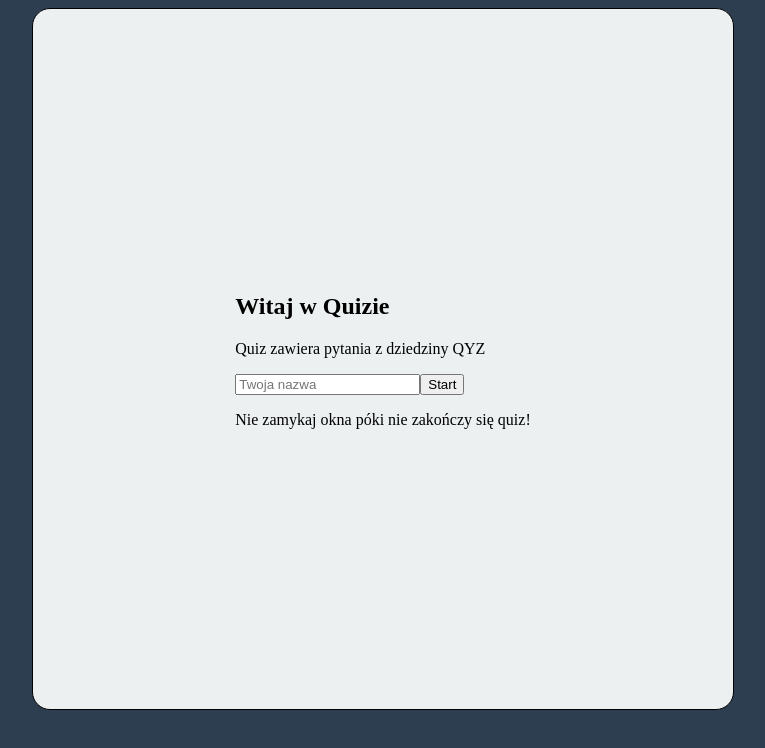
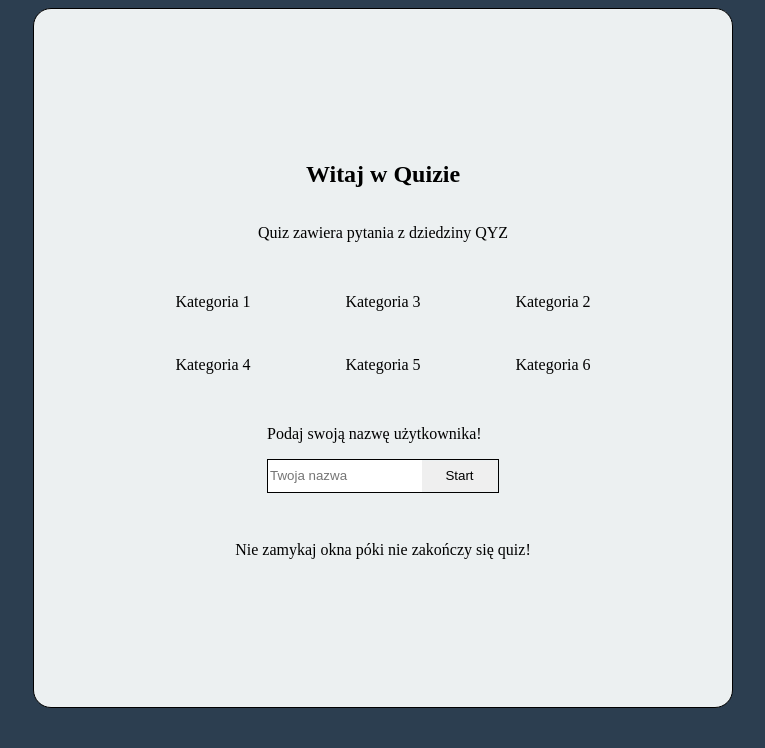
Before and after one commit to kkolcz/angular-quiz-app, an Angular app: page / in a window 1280 px wide. Shown: the top 748 px of the page, without its empty margins (257-1022 px from the left). Built offline with nearby package versions, Linux system fonts and the light colour scheme.

Commit message:
add some css styles

```diff
--- a/src/app/app.component.scss
+++ b/src/app/app.component.scss
@@ -1,3 +1,9 @@
+* {
+  margin: 0;
+  padding: 0;
+  box-sizing: border-box;
+}
+
 main {
   display: flex;
   justify-content: center;
--- a/src/app/start-app/start-app.component.html
+++ b/src/app/start-app/start-app.component.html
@@ -1,7 +1,23 @@
-<h2>Witaj w Quizie</h2>
-<p>Quiz zawiera pytania z dziedziny QYZ</p>
+<div class="app">
+    <h2>Witaj w Quizie</h2>
+    <p>Quiz zawiera pytania z dziedziny QYZ</p>
+    <div class="categories">
+        <div class="one" id="one" (click)="selectCategory($event)">Kategoria 1</div>
+        <div class="two" id="one">Kategoria 2</div>
+        <div class="three" id="one">Kategoria 3</div>
+        <div class="four" id="one">Kategoria 4</div>
+        <div class="five" id="one">Kategoria 5</div>
+        <div class="six" id="one">Kategoria 6</div>
+    </div>
 
-<input id="name" type="text" placeholder="Twoja nazwa" [formControl]="name">
-<button (click)="setQuizStart()">Start</button>
+    <div class="userName">
+        <p>Podaj swoją nazwę użytkownika!</p>
+        <div class="controlsButtons">
+            <input id="name" type="text" placeholder="Twoja nazwa" [formControl]="name">
+            <button (click)="setQuizStart()" (keydown.enter)="setQuizStart()">Start</button>
+        </div>
+    </div>
+    <p class="error">{{error}}</p>
 
-<p>Nie zamykaj okna póki nie zakończy się quiz!</p>
+    <p>Nie zamykaj okna póki nie zakończy się quiz!</p>
+</div>
--- a/src/app/start-app/start-app.component.scss
+++ b/src/app/start-app/start-app.component.scss
@@ -0,0 +1,57 @@
+.error {
+  color: red;
+}
+
+.app {
+  display: flex;
+  flex-direction: column;
+  align-items: center;
+  // text-align: center;
+}
+
+.categories {
+  margin: 25px;
+  display: grid;
+  grid-template-columns: repeat(3, 1fr);
+  grid-gap: 25px;
+}
+
+.categories div {
+  cursor: pointer;
+  text-align: center;
+  width: 125px;
+  padding: 10px;
+  transition: all 0.3s;
+}
+
+.categories div:hover {
+  background-color: beige;
+}
+
+.one {
+  grid-column: 1;
+  grid-row: 1;
+}
+
+.two {
+  grid-column: 3;
+  grid-row: 1;
+}
+
+.controlsButtons {
+  border: 1px solid black;
+  width: 230px;
+}
+
+input {
+  width: 150px;
+  height: 30px;
+  border: none;
+  outline: none;
+}
+
+button {
+  width: 75px;
+  height: 30px;
+  border: none;
+}
--- a/src/app/start-app/start-app.component.ts
+++ b/src/app/start-app/start-app.component.ts
@@ -13,8 +13,19 @@ export class StartAppComponent {
 
   name = new FormControl('');
 
+  error: string = '';
+
   setQuizStart() {
+    console.warn(this.name.value);
+    if (this.name.value === '') {
+      this.error = 'Nie wprowadzono nazwy użytkownika!';
+      return;
+    }
     this.setUserNameEvent.emit(<string>this.name.value);
     this.quizStartEvent.emit(true);
   }
+
+  selectCategory(event: any) {
+    console.log(event.target.id);
+  }
 }
--- a/src/app/submit-quiz-app/submit-quiz-app.component.html
+++ b/src/app/submit-quiz-app/submit-quiz-app.component.html
@@ -1,4 +1,5 @@
 <div>
     <h3>Gratulacje {{userName}}, ukończyłeś Quiz</h3>
     <p>Twoje punkty: {{points}}</p>
+    <p class="notification">{{notification}}</p>
 </div>
--- a/src/app/submit-quiz-app/submit-quiz-app.component.ts
+++ b/src/app/submit-quiz-app/submit-quiz-app.component.ts
@@ -7,6 +7,7 @@ import { Component, Input, Output } from '@angular/core';
 })
 export class SubmitQuizAppComponent {
   // points: number = 0;
+  notification: string = '';
 
   @Input() points: number = 0;
   @Input() userName: string = 'unknown';
```
